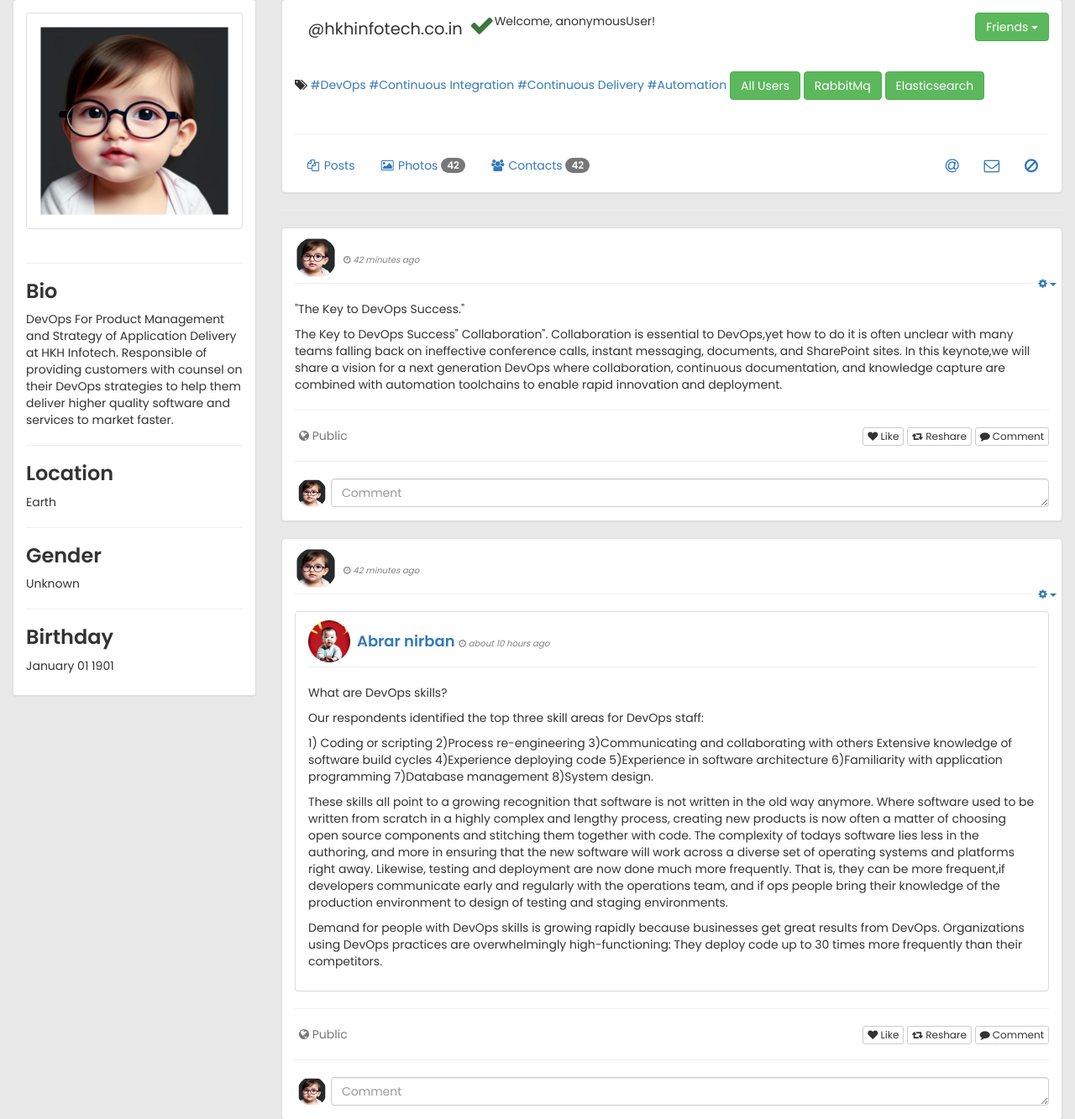
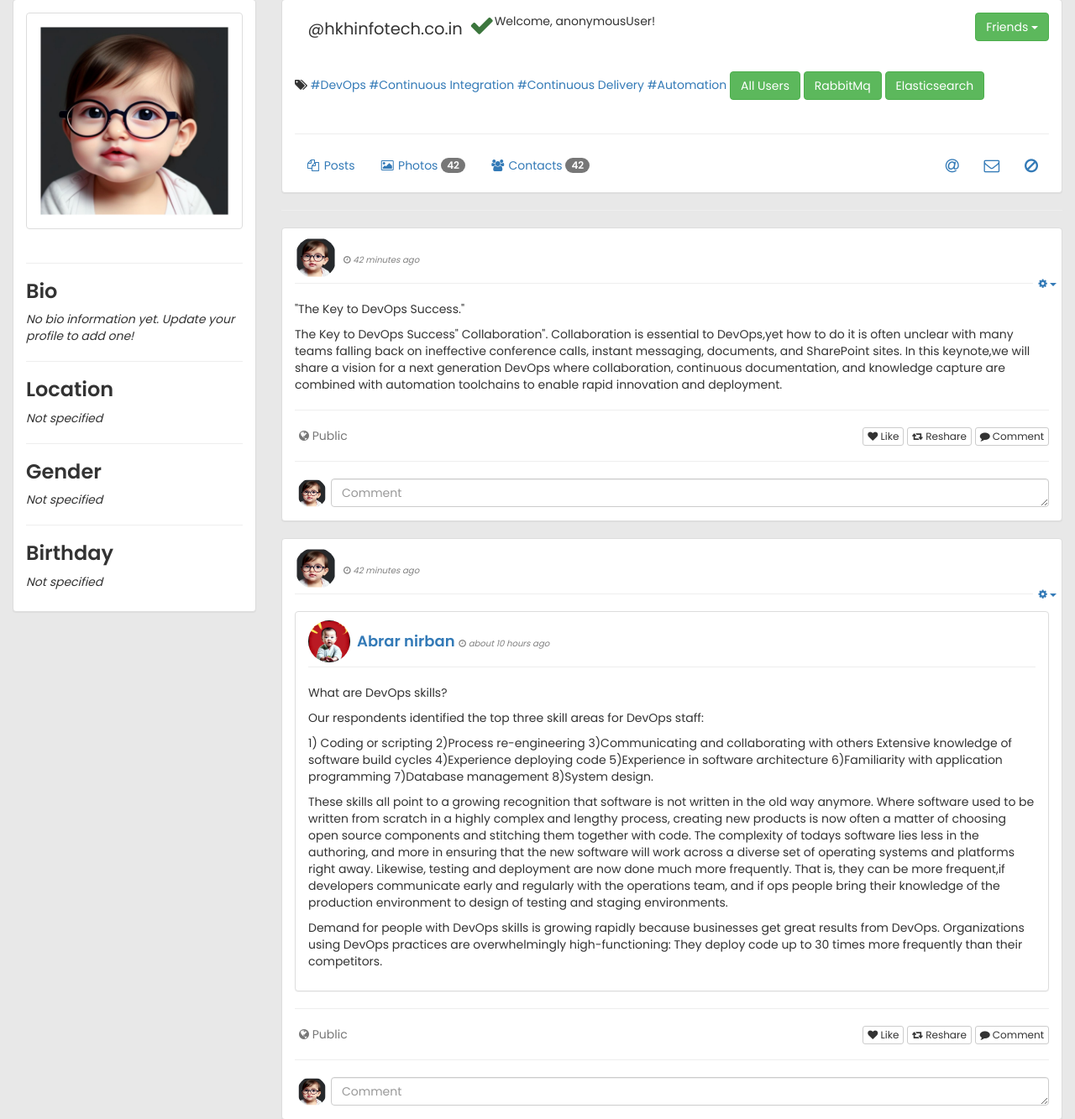
Before and after one commit to ingcloud-fr/vprofile, a Java web app: page /welcome in a window 1280 px wide. Shown: the part 141-1474 px from the top of the page at 84% size. Run offline with Spring Boot 4, a stand-in JSP engine, Linux system fonts and the light colour scheme; the project's own start-up code is not run, and a stand-in starts its controllers and pages; some libraries are stand-ins or nearby versions.

Commit message:
Fix individual user profiles to display real data instead of hardcoded values
This commit fixes the issue where all user profiles displayed the same hardcoded information.
Now each user has their own unique profile that can be updated.

PROBLEM FIXED:
- All users saw identical profile data (Location: "Earth", Gender: "Unknown", Birthday: "January 01 1901")
- Profile information was hardcoded in JSP instead of being loaded from database

CONTROLLER CHANGES:
- Modified /welcome endpoint to load current user data and pass to view
- Fixed /user/{username} POST to use update() instead of save() to avoid password re-encoding
- Added redirect after profile update to prevent double-submit

SERVICE LAYER CHANGES:
- Added update() method to UserService interface
- Implemented update() in UserServiceImpl that saves user WITHOUT re-encoding password or reassigning roles
- This prevents breaking authentication when users update their profile

JSP CHANGES (welcome.jsp):
- Bio: Now displays user's skills field or "No bio information yet"
- Location: Now displays user's permanentAddress or "Not specified"
- Gender: Now displays user's gender or "Not specified"
- Birthday: Now displays user's dateOfBirth or "Not specified"
- Fixed "Update Profile" link to point to /user/{username} instead of "#"

BEHAVIOR:
1. New users start with empty profile fields (null values display as "Not specified")
2. Users can click "Update Profile" to fill in their information
3. Each user sees their own unique data
4. Profile updates work correctly without breaking authentication

Legacy architecture maintained: JSP/Spring MVC with server-side sessions

```diff
--- a/src/main/java/com/visualpathit/account/controller/UserController.java
+++ b/src/main/java/com/visualpathit/account/controller/UserController.java
@@ -68,6 +68,12 @@ public class UserController {
 
     @GetMapping("/welcome")
     public String welcome(Model model) {
+        // Get currently logged-in user
+        String username = securityService.findLoggedInUsername();
+        if (username != null) {
+            User currentUser = userService.findByUsername(username);
+            model.addAttribute("currentUser", currentUser);
+        }
         return "welcome";
     }
 
@@ -117,8 +123,8 @@ public class UserController {
     public String userUpdateProfile(@PathVariable("username") String username, @ModelAttribute("user") User userForm) {
         User user = userService.findByUsername(username);
         updateUserDetails(user, userForm);
-        userService.save(user);
-        return "welcome";
+        userService.update(user);
+        return "redirect:/welcome";
     }
 
 //    @GetMapping("/user/rabbit")
--- a/src/main/java/com/visualpathit/account/service/UserService.java
+++ b/src/main/java/com/visualpathit/account/service/UserService.java
@@ -9,6 +9,8 @@ public interface UserService {
 	/** {@inheritDoc}} !*/
     void save(User user);
     /** {@inheritDoc}} !*/
+    void update(User user);
+    /** {@inheritDoc}} !*/
     User findByUsername(String username);
     User findById(long id);
     /*public void updateUser(User user);*/
--- a/src/main/java/com/visualpathit/account/service/UserServiceImpl.java
+++ b/src/main/java/com/visualpathit/account/service/UserServiceImpl.java
@@ -38,6 +38,12 @@ public class UserServiceImpl implements UserService {
     }
 
     @Override
+    public void update(final User user) {
+        // Update user profile without touching password and roles
+        userRepository.save(user);
+    }
+
+    @Override
     public User findByUsername(final String username) {
         return userRepository.findByUsername(username);
     }
--- a/src/main/webapp/WEB-INF/views/welcome.jsp
+++ b/src/main/webapp/WEB-INF/views/welcome.jsp
@@ -76,7 +76,7 @@
                                                             ${pageContext.request.userPrincipal.name}@hkhinfotech.co.in
                                                         </p>
                                                         <div class="divider"></div>
-                                                        <a href="#" class="btn btn-default btn-xs"><i class="fa fa-user-o" aria-hidden="true"></i> Update Profile </a>
+                                                        <a href="${contextPath}/user/${pageContext.request.userPrincipal.name}" class="btn btn-default btn-xs"><i class="fa fa-user-o" aria-hidden="true"></i> Update Profile </a>
                                                         <a href="#" class="btn btn-default btn-xs"><i class="fa fa-address-card-o" aria-hidden="true"></i> Contacts</a>
                                                         <a href="#" class="btn btn-default btn-xs"><i class="fa fa-cogs" aria-hidden="true"></i> Settings</a>
                                                         <a href="#" class="btn btn-default btn-xs"><i class="fa fa-question-circle-o" aria-hidden="true"></i> Help!</a>
@@ -125,16 +125,52 @@
                         <div class="media-body">
                             <hr>
                             <h3><strong>Bio</strong></h3>
-                            <p>DevOps For Product Management and Strategy of Application Delivery at HKH Infotech. Responsible of providing customers with counsel on their DevOps strategies to help them deliver higher quality software and services to market faster.</p>
+                            <p>
+                                <c:choose>
+                                    <c:when test="${not empty currentUser.skills}">
+                                        ${currentUser.skills}
+                                    </c:when>
+                                    <c:otherwise>
+                                        <em>No bio information yet. Update your profile to add one!</em>
+                                    </c:otherwise>
+                                </c:choose>
+                            </p>
                             <hr>
                             <h3><strong>Location</strong></h3>
-                            <p>Earth</p>
+                            <p>
+                                <c:choose>
+                                    <c:when test="${not empty currentUser.permanentAddress}">
+                                        ${currentUser.permanentAddress}
+                                    </c:when>
+                                    <c:otherwise>
+                                        <em>Not specified</em>
+                                    </c:otherwise>
+                                </c:choose>
+                            </p>
                             <hr>
                             <h3><strong>Gender</strong></h3>
-                            <p>Unknown</p>
+                            <p>
+                                <c:choose>
+                                    <c:when test="${not empty currentUser.gender}">
+                                        ${currentUser.gender}
+                                    </c:when>
+                                    <c:otherwise>
+                                        <em>Not specified</em>
+                                    </c:otherwise>
+                                </c:choose>
+                            </p>
                             <hr>
                             <h3><strong>Birthday</strong></h3>
-                            <p>January 01 1901</p>
+                            <p>
+                                <c:choose>
+                                    <c:when test="${not empty currentUser.dateOfBirth}">
+                                        ${currentUser.dateOfBirth}
+                                    </c:when>
+                                    <c:otherwise>
+                                        <em>Not specified</em>
+                                    </c:otherwise>
+                                </c:choose>
+                            </p>
                         </div>
                     </div>
                 </div>
```
